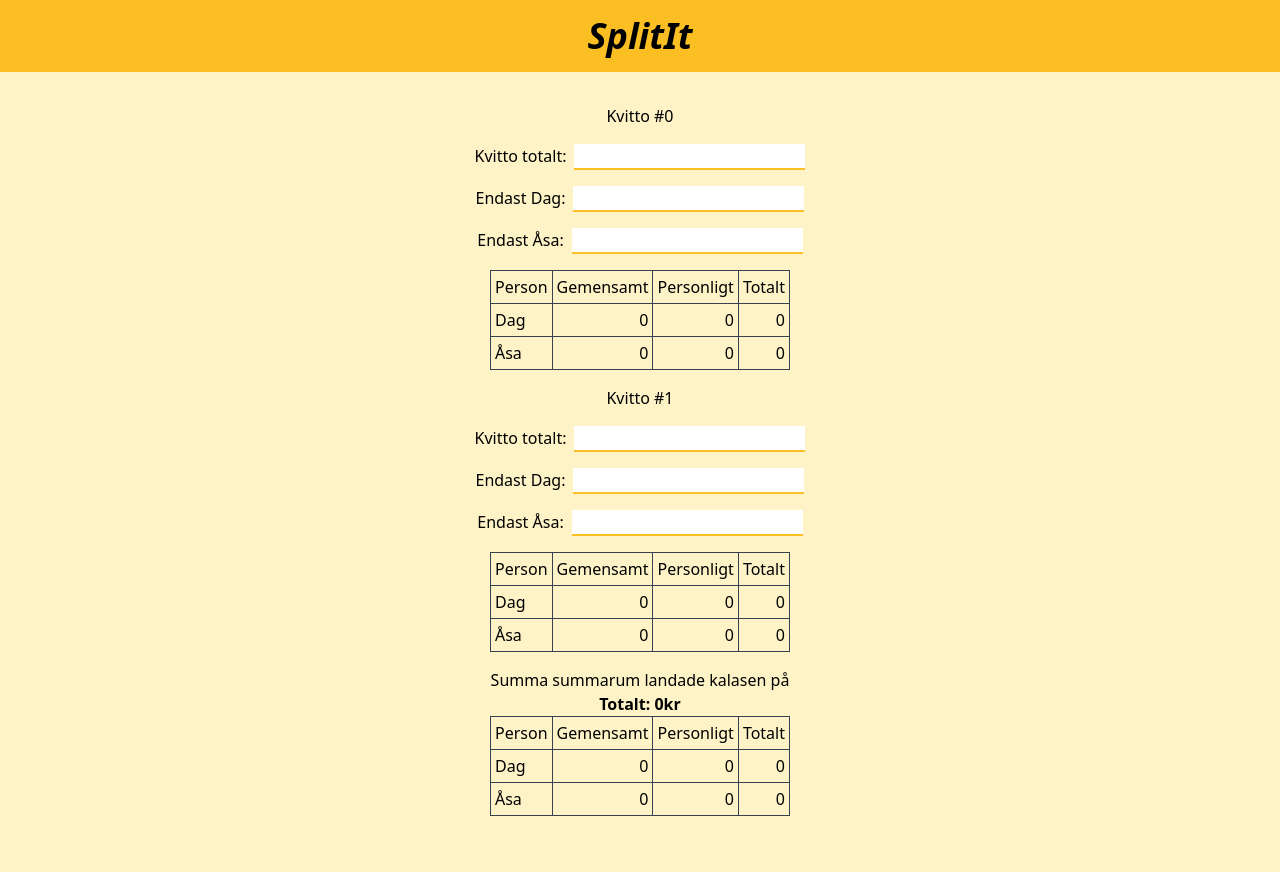
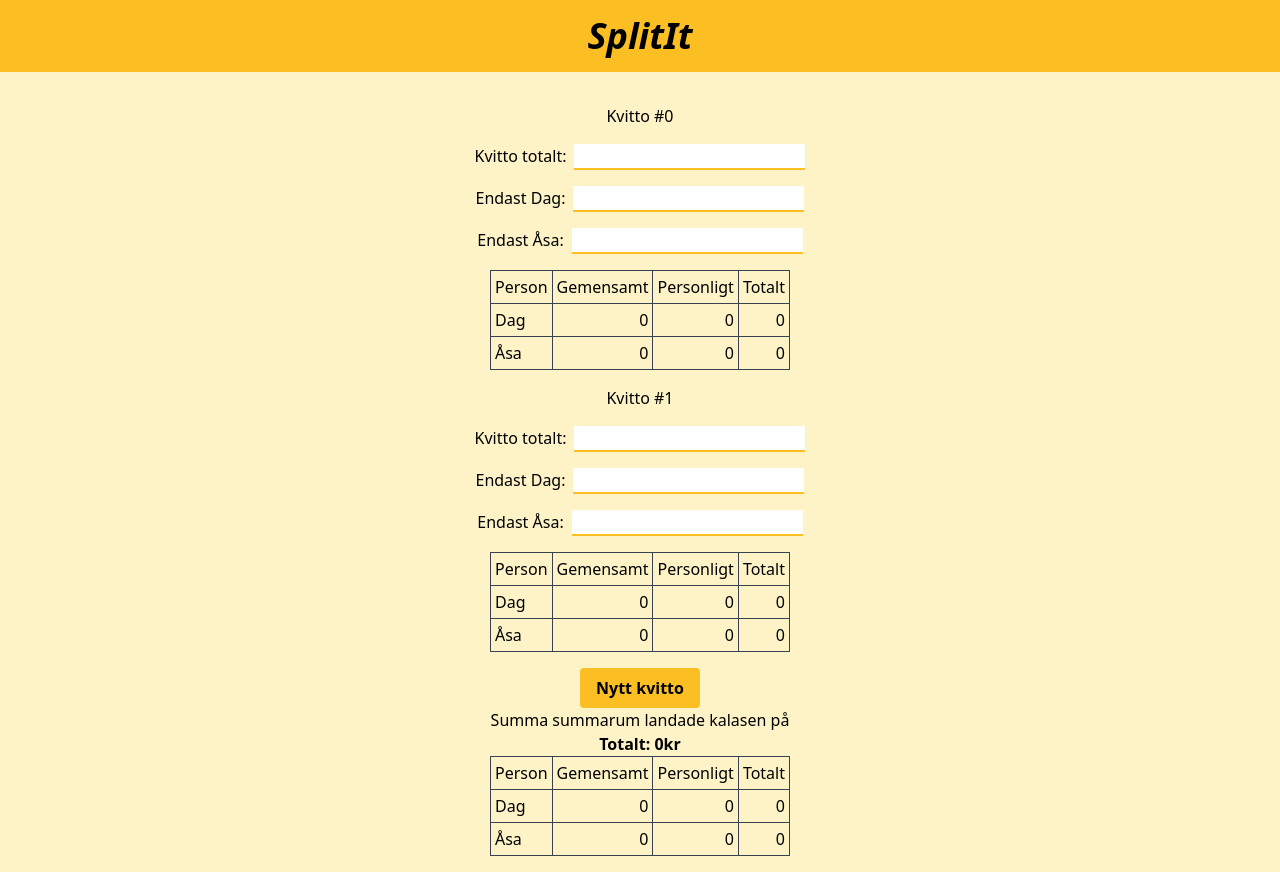
Before and after one commit to jadlers/splitit, a React (Create React App) app: page / in a window 1280 px wide. Built offline with nearby package versions, Linux system fonts and the light colour scheme.

Commit message:
Make it possible to add new receipt

```diff
--- a/src/App.js
+++ b/src/App.js
@@ -5,40 +5,51 @@ import Receipt from "./Receipt";
 import OverviewTable from "./OverviewTable";
 
 function App() {
-  const [recipts, setRecipts] = useState({
+  const [receipts, setReceipts] = useState({
     0: { both: 0, dag: 0, sis: 0 },
     1: { both: 0, dag: 0, sis: 0 },
   });
-  // const [nextIdx, setNextIdx] = useState(2); // TODO: Update
+  const [nextIdx, setNextIdx] = useState(1);
 
-  const bothTotal = Object.values(recipts).reduce(
+  const bothTotal = Object.values(receipts).reduce(
     (acc, { both }) => acc + both,
     0
   );
-  const dagTotal = Object.values(recipts).reduce(
+  const dagTotal = Object.values(receipts).reduce(
     (acc, { dag }) => acc + dag,
     0
   );
-  const sisTotal = Object.values(recipts).reduce(
+  const sisTotal = Object.values(receipts).reduce(
     (acc, { sis }) => acc + sis,
     0
   );
 
   const createSaveInfoFn = (key) => {
     return (both, dag, sis) => {
-      setRecipts({ ...recipts, [key]: { both, dag, sis } });
+      setReceipts({ ...receipts, [key]: { both, dag, sis } });
     };
+  };
+
+  const addReceipt = () => {
+    setReceipts({ ...receipts, [nextIdx]: { both: 0, dag: 0, sis: 0 } });
+    setNextIdx(nextIdx + 1);
   };
 
   return (
     <>
       <Header />
       <main className="min-h-screen py-4 bg-yellow-100 text-center">
-        {Object.keys(recipts)
+        {Object.keys(receipts)
           .sort()
           .map((rec) => (
             <Receipt key={rec} id={rec} saveInfo={createSaveInfoFn(rec)} />
           ))}
+        <button
+          onClick={addReceipt}
+          className="py-2 px-4 rounded pointer bg-yellow-400 font-bold"
+        >
+          Nytt kvitto
+        </button>
         <p>Summa summarum landade kalasen på</p>
         <p className="font-bold">{`Totalt: ${2 * bothTotal + 0 + 0}kr`}</p>
         <OverviewTable both={bothTotal} dagOnly={dagTotal} sisOnly={sisTotal} />
```
